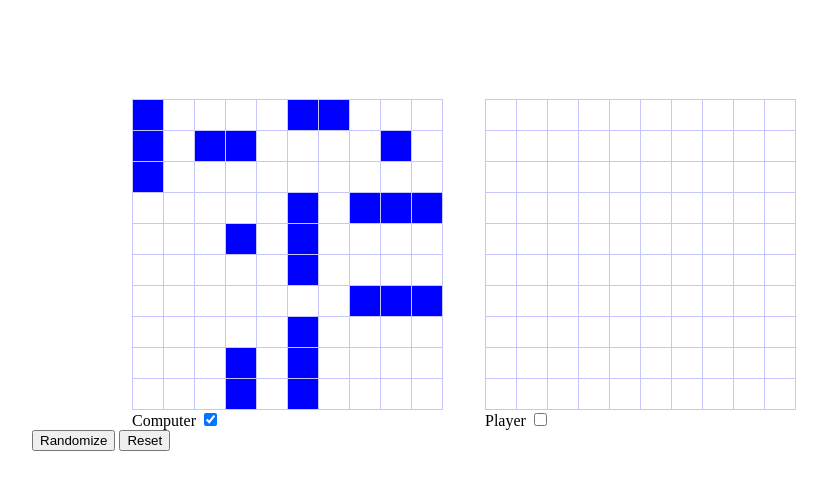
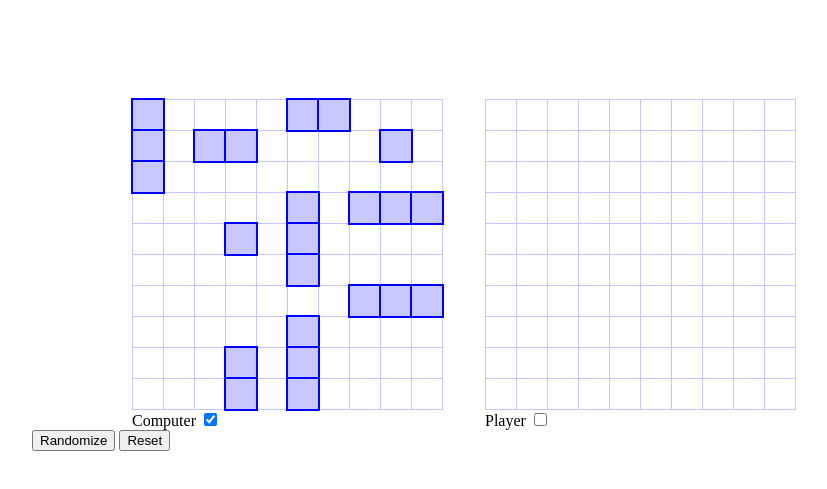
Before and after one commit to rajvatsal/battleship, a website built with webpack: page src/template.html in a window 1280 px wide. Shown: the part 69-558 px from the top of the page, without its empty margins (176-1003 px from the left). Built offline with nearby package versions, Linux system fonts and the light colour scheme.

Commit message:
refactor(css): Change background color of visible ships

```diff
--- a/src/css/styles.css
+++ b/src/css/styles.css
@@ -1,3 +1,4 @@
+/* [[NOTE]] Remove inside borders from visible ships */
 :root {
   --tile-length: 30px;
   --tile-number: 10;
@@ -98,8 +99,12 @@ button.miss > svg {
 }
 
 button.visible-ship {
-  background-color: blue;
+  background-color: #c8c8ff;
   border: 2px solid blue;
+  width: 100%;
+  height: 100%;
+  box-sizing: content-box;
+  transform: translate(-2px, -2px);
 }
 
 button.verified-tile {
```
